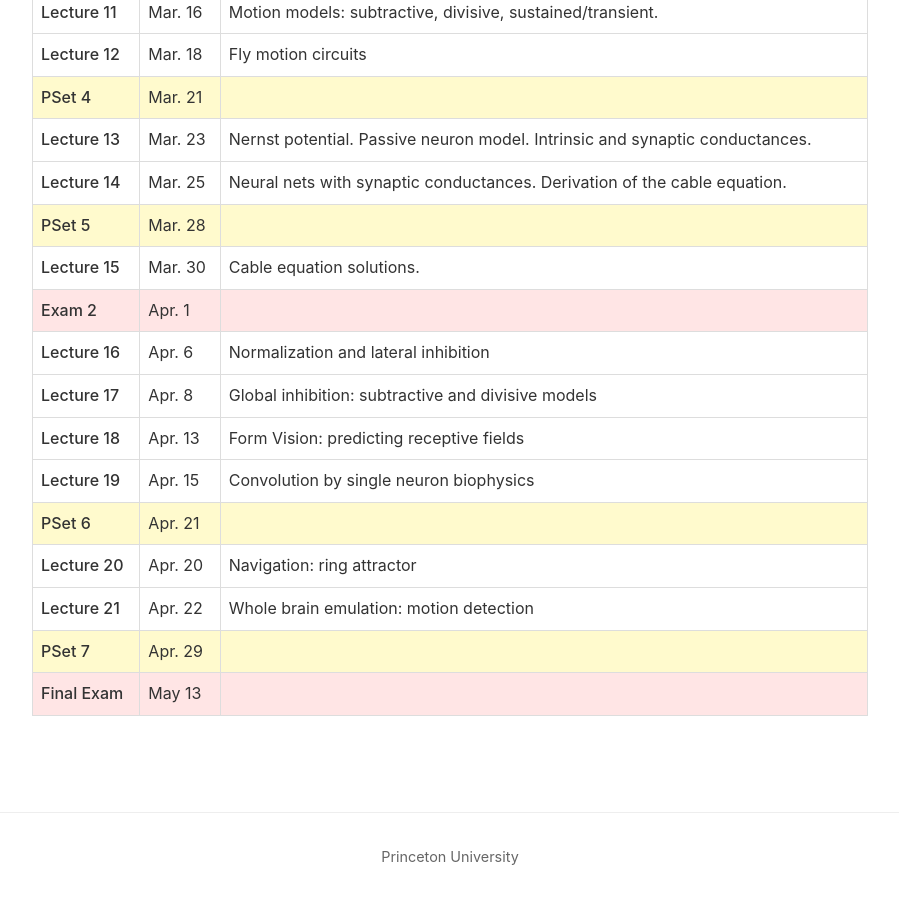
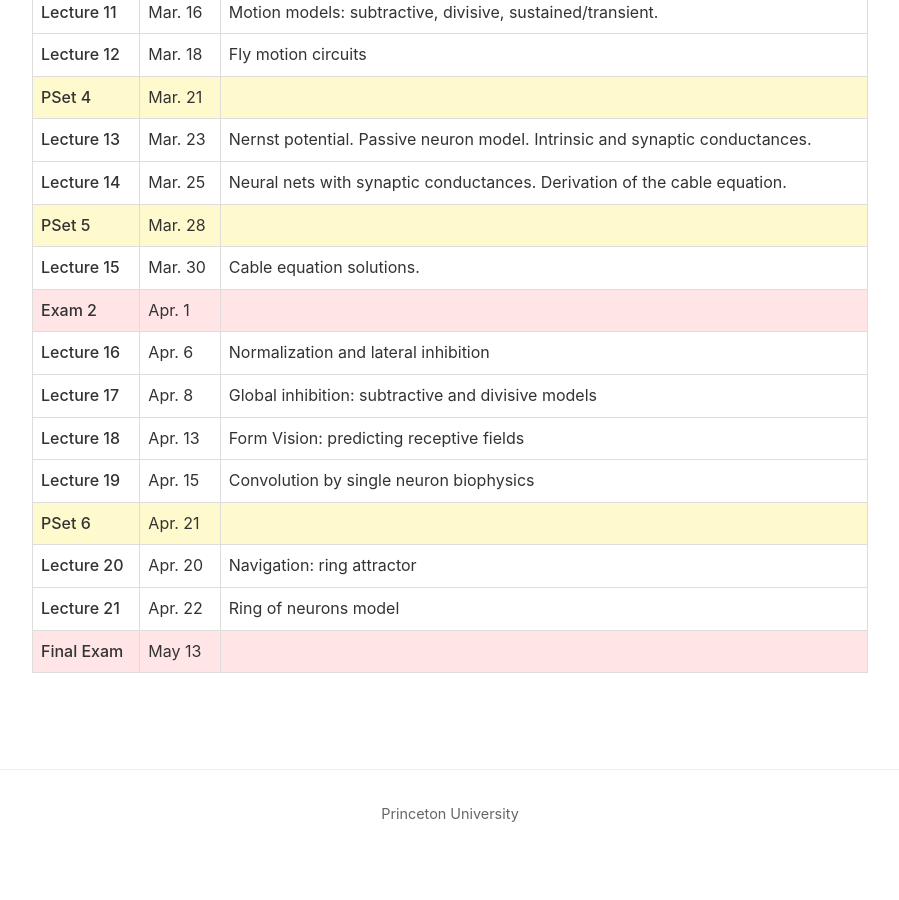
Before and after one commit to brainemulation/brainemulation.github.io, a Jekyll site: the page built from schedule.md, in a window 1280 px wide and 900 px high, scrolled down 918 px. Shown: the whole window, without its empty margins (190-1089 px from the left). Built offline with Jekyll 4.4.1, drawn with Linux system fonts in a browser that asks for light colours; after the commit the page ends 1775 px from its top, so only the background shows below that.

Commit message:
Rename Lecture 21 to ring of neurons model, remove PSet 7

```diff
--- a/schedule.md
+++ b/schedule.md
@@ -37,8 +37,7 @@ permalink: /schedule
 <tr><td>Lecture 19</td><td>Apr. 15</td><td>Convolution by single neuron biophysics</td></tr>
 <tr class="pset-row"><td>PSet 6</td><td>Apr. 21</td><td></td></tr>
 <tr><td>Lecture 20</td><td>Apr. 20</td><td>Navigation: ring attractor</td></tr>
-<tr><td>Lecture 21</td><td>Apr. 22</td><td>Whole brain emulation: motion detection</td></tr>
-<tr class="pset-row"><td>PSet 7</td><td>Apr. 29</td><td></td></tr>
+<tr><td>Lecture 21</td><td>Apr. 22</td><td>Ring of neurons model</td></tr>
 <!-- <tr><td>Lecture 22</td><td></td><td>Navigation: landmarks</td></tr> -->
 <!-- <tr><td>Lecture 23</td><td></td><td>Navigation: coordinate transformations</td></tr> -->
 <tr class="exam-row"><td>Final Exam</td><td>May 13</td><td></td></tr>
```
